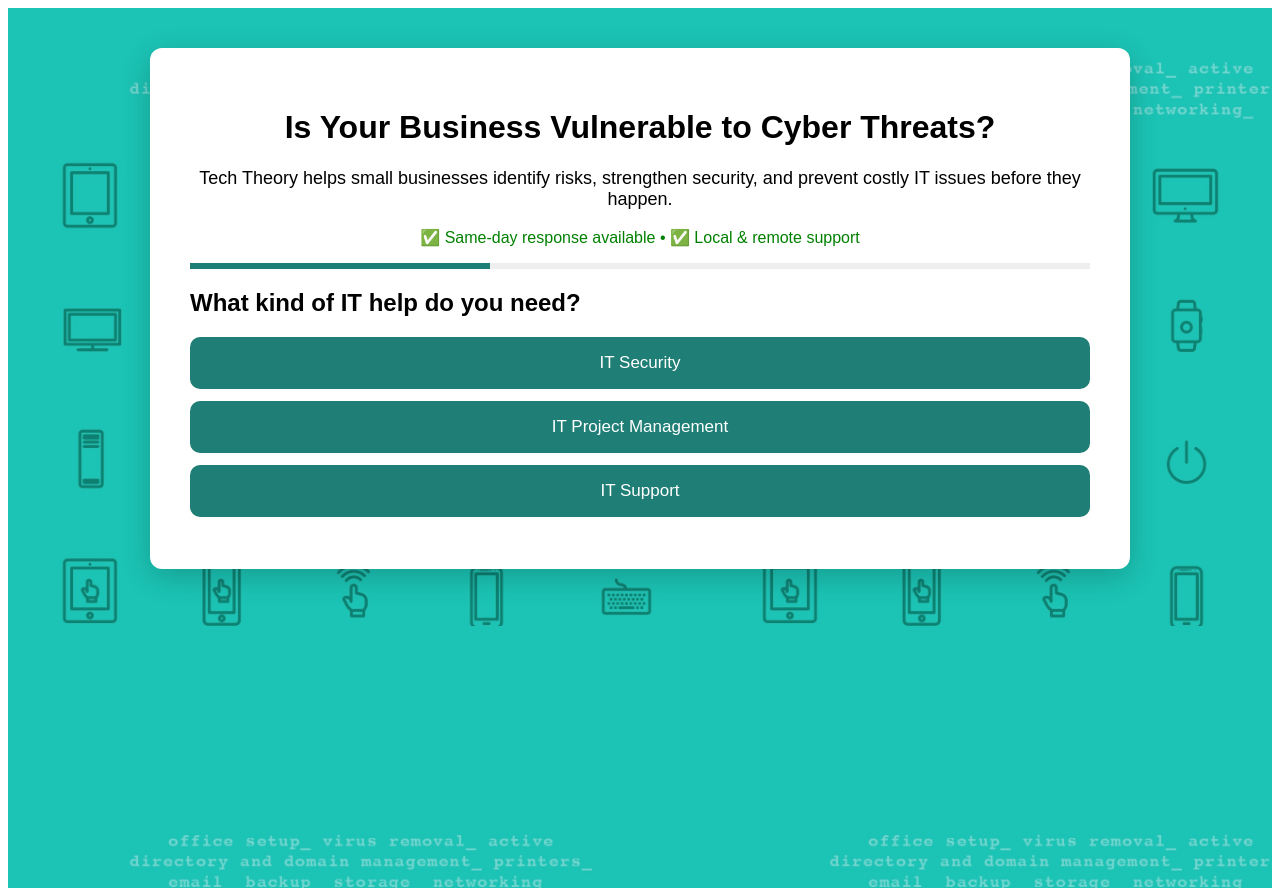
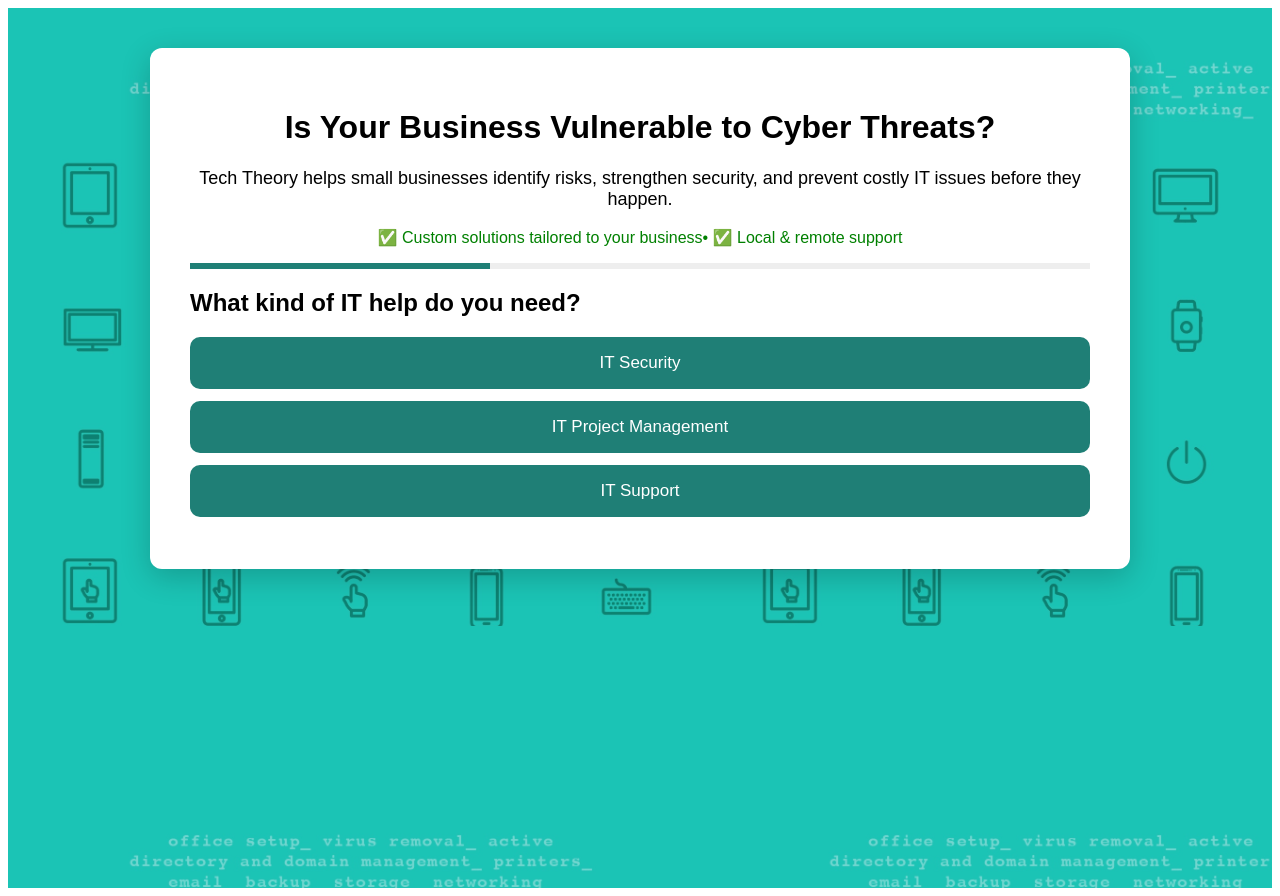
Before and after one commit to westonwiggins/techtheoryadvisors, a React (Vite) app: page / in a window 1280 px wide. Built offline with nearby package versions, Linux system fonts and the light colour scheme.

Commit message:
Update App.jsx

```diff
--- a/src/App.jsx
+++ b/src/App.jsx
@@ -31,7 +31,7 @@
           prevent costly IT issues before they happen.
         </p>
         <p style={{ textAlign: "center", color: "green" }}>
-          ✅ Same-day response available • ✅ Local & remote support
+          ✅ Custom solutions tailored to your business• ✅ Local & remote support
         </p>
 
         <div style={{ height:6, background:"#eee", marginBottom:20 }}>
```
